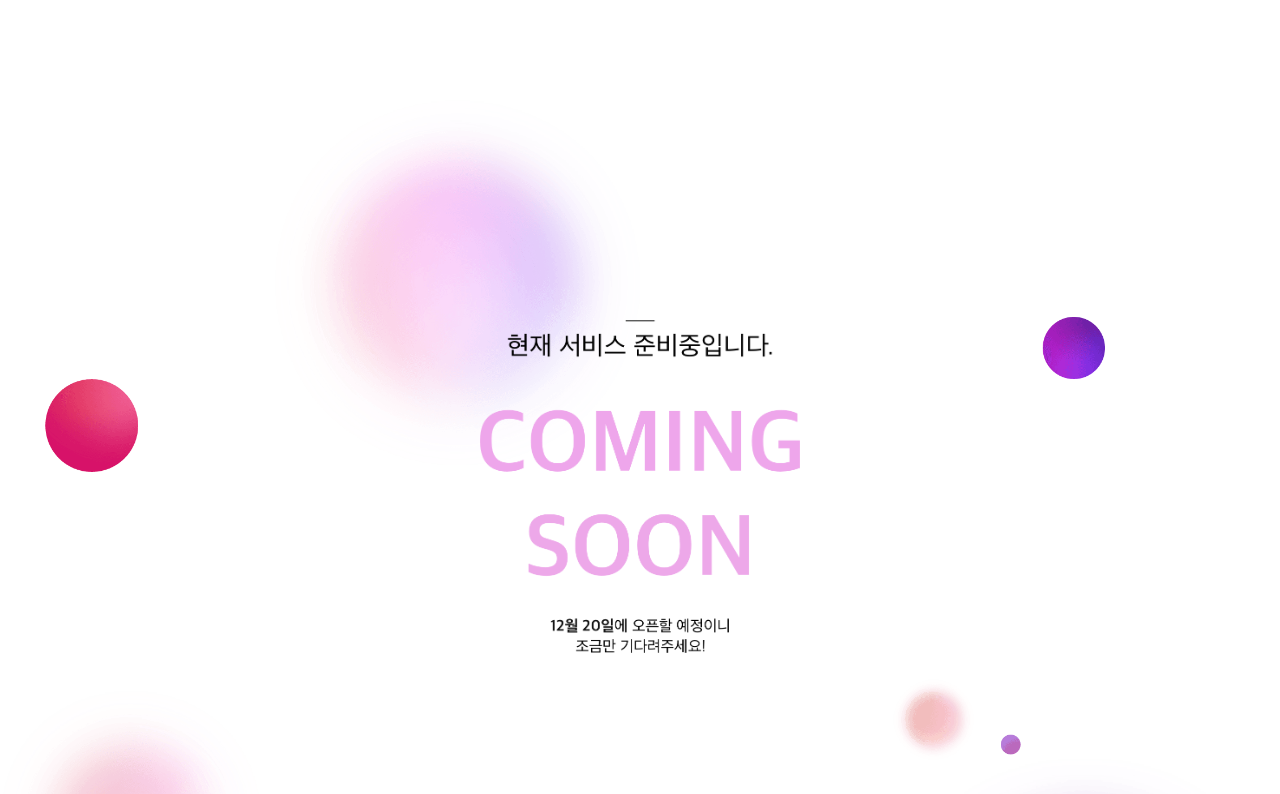
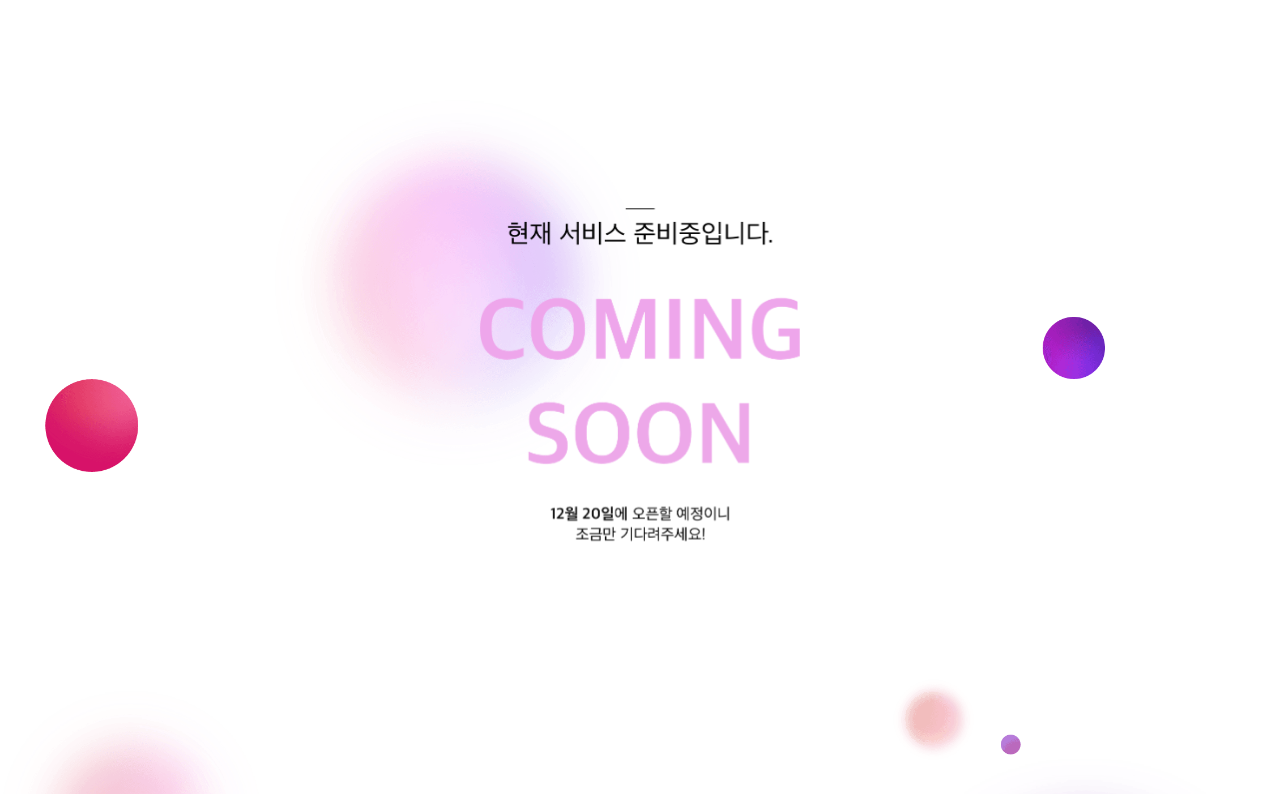
Before and after one commit to jejudata/jejudatahub.github.io, a plain HTML site: page index.html in a window 1280 px wide. Shown: the top 794 px of the page. Drawn offline with Linux system fonts and the light colour scheme.

Commit message:
위치 수정

```diff
--- a/index.html
+++ b/index.html
@@ -27,11 +27,10 @@
     address,caption,cite,code,dfn,em,var{font-style:normal;font-weight:normal}
     body,th,td,input,select,textarea,button{font-size:14px;line-height:1.5;font-family:'Malgun Gothic', '맑은 고딕', sans-serif;color:#000}
     img{width:100%}
-    body{position:relative;width:100%}
-    .img_coming{position:fixed;top:320px;left:50%;width:25%;margin-left:-12.5%}
-    .img_bg{position:fixed;top:100px;left:0;width:100%}
-    @media screen and (max-width:1024px){.img_coming{width:40%;margin-left:-20%;top:280px}}
-    @media screen and (max-width:736px){.img_coming{width:60%;margin-left:-30%;top:140px}}
+    .img_coming{position:fixed;top:50%;left:50%;width:25%;margin-left:-12.5%;margin-top:-15%}
+    .img_bg{position:relative;top:100px;left:0;width:100%}
+    @media screen and (max-width:1024px){.img_coming{width:40%;margin-left:-20%;top:35%}}
+    @media screen and (max-width:736px){.img_coming{width:50%;margin-left:-25%;top:28%}}
   </style>
 </head>
 <body>
```
